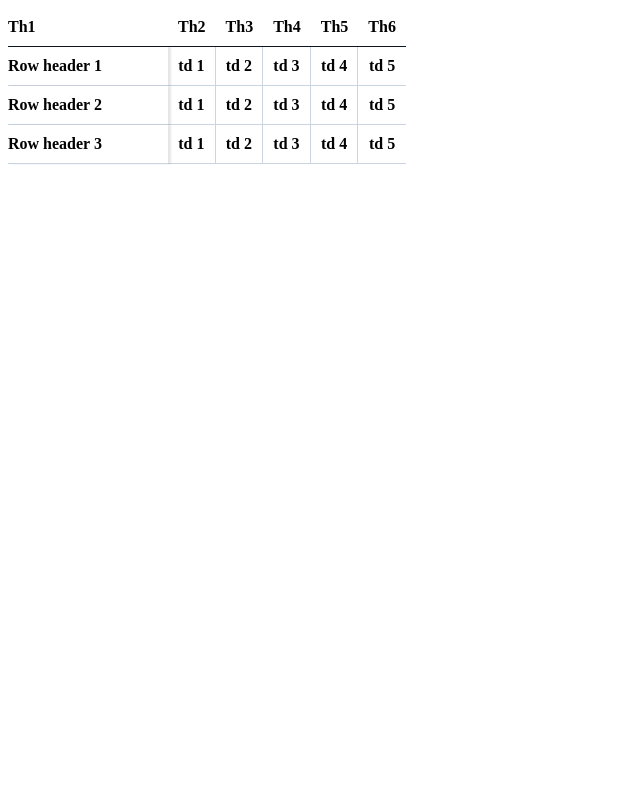
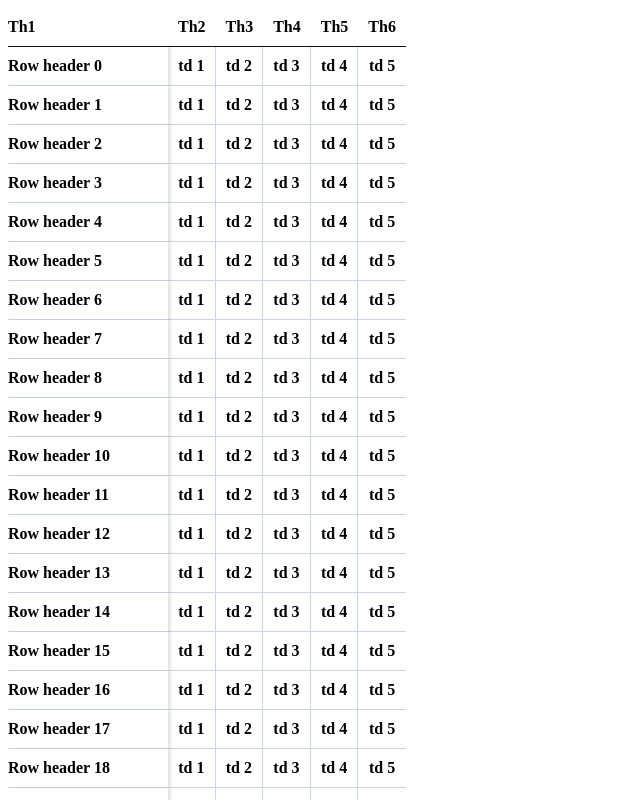
Before and after one commit to taishikato/simple-dnd-example-2, a React (Vite) app: page / in a window 1280 px wide. Shown: the top 800 px of the page, without its empty margins (0-640 px from the left). Built offline with nearby package versions, Linux system fonts and the light colour scheme.

Commit message:
increase row number

```diff
--- a/src/App.tsx
+++ b/src/App.tsx
@@ -1,7 +1,9 @@
 import { useDnDSort } from "./useDnDSort";
 import { css } from "@emotion/css";
 
-const itemList: string[] = ["Row header 1", "Row header 2", "Row header 3"];
+const itemList: string[] = Array.from(Array(100)).map((_, index) => {
+  return `Row header ${index}`;
+});
 
 // ドラッグ＆ドロップ並び替えサンプルのコンポーネント
 function App() {
```
